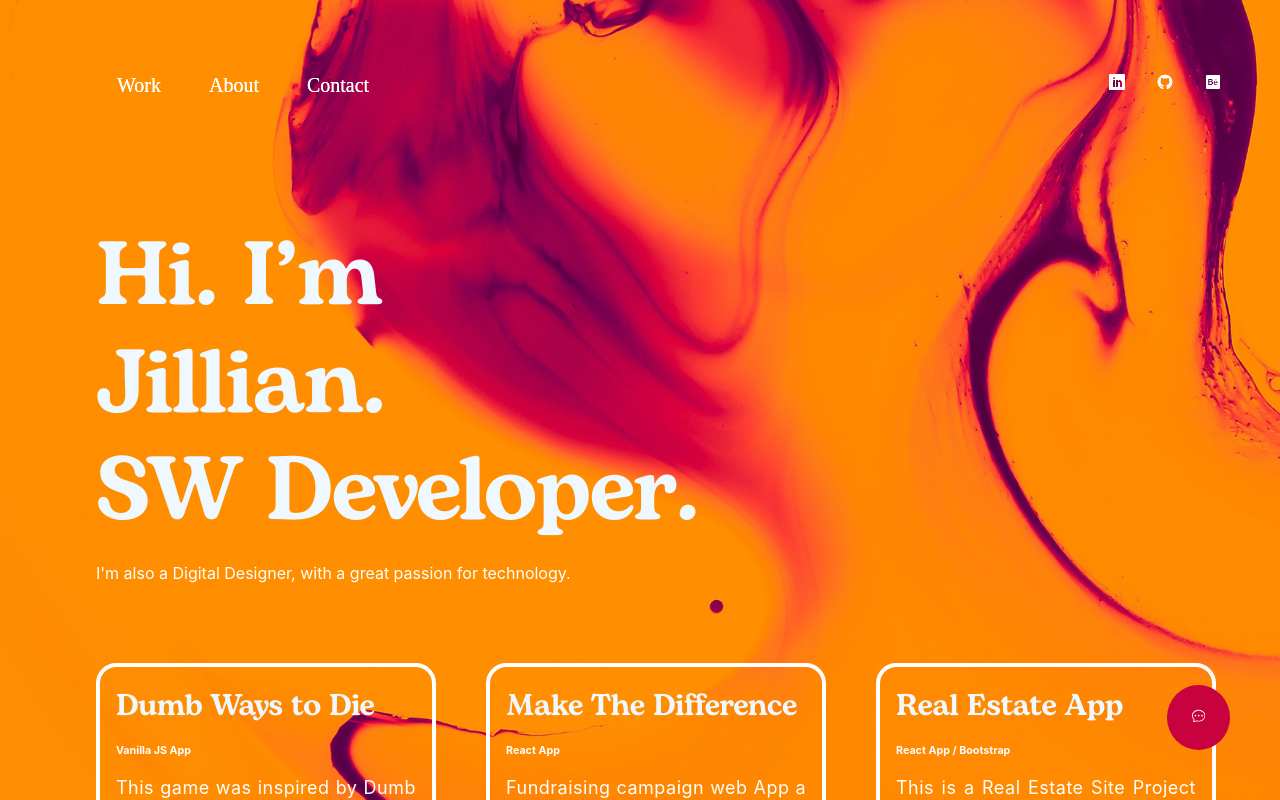
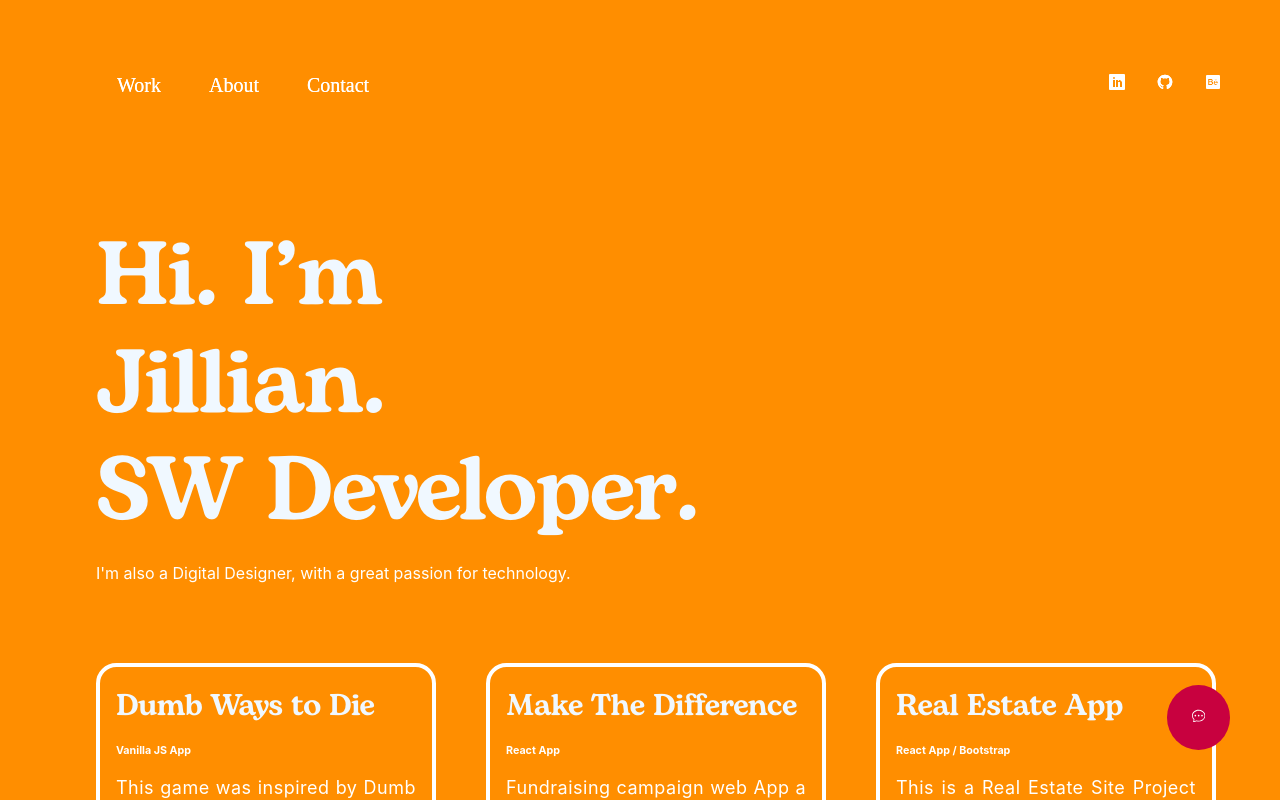
Before and after one commit to J-Jillian/my-portfolio, a React (Create React App) app: page / in a window 1280 px wide. Shown: the top 800 px of the page. Built offline with nearby package versions, Linux system fonts and the light colour scheme.

Commit message:
Background color

```diff
--- a/src/style/parallax.css
+++ b/src/style/parallax.css
@@ -8,7 +8,7 @@ html {
   background-attachment: fixed;
   background-repeat: no-repeat;
   background-size: cover;
-  background-image: url("../assets/hero.jpg");
+  background-color: #ff8e00;
   min-height: 100vh;
 }
 
```
